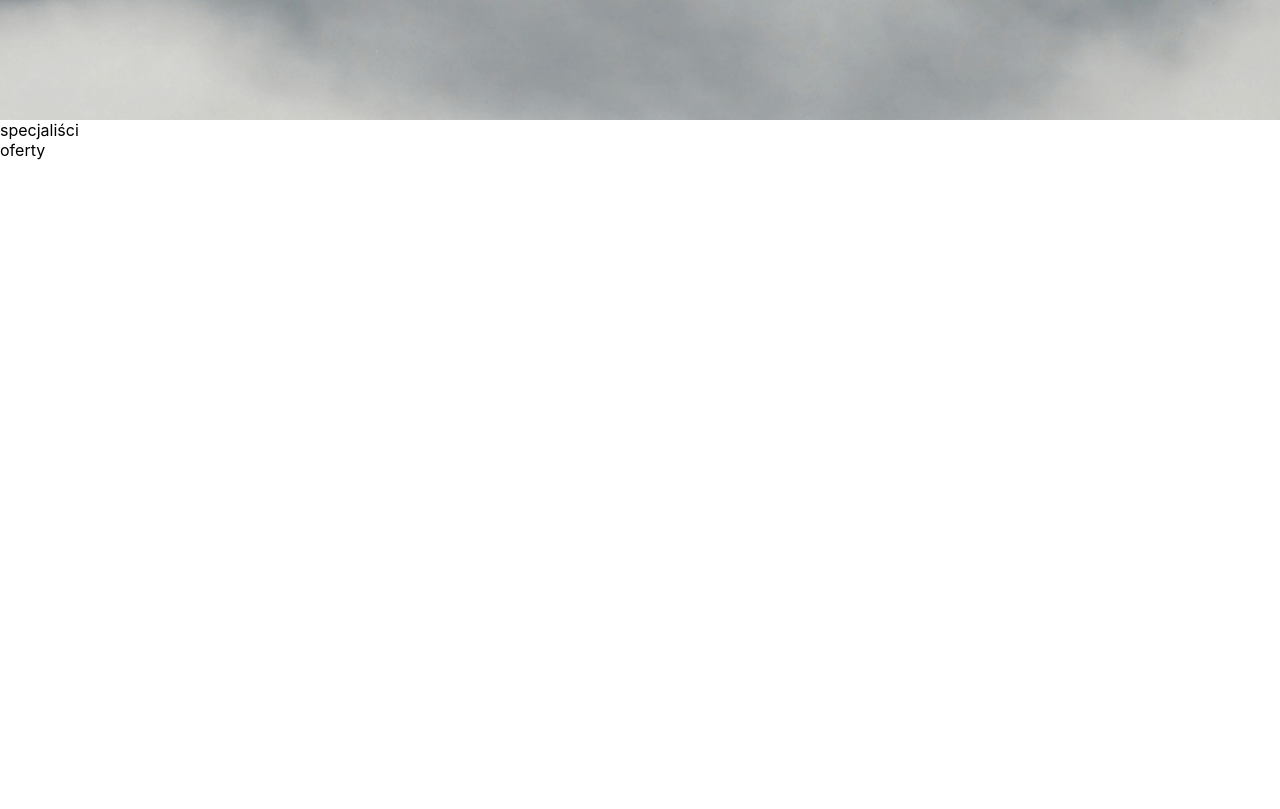
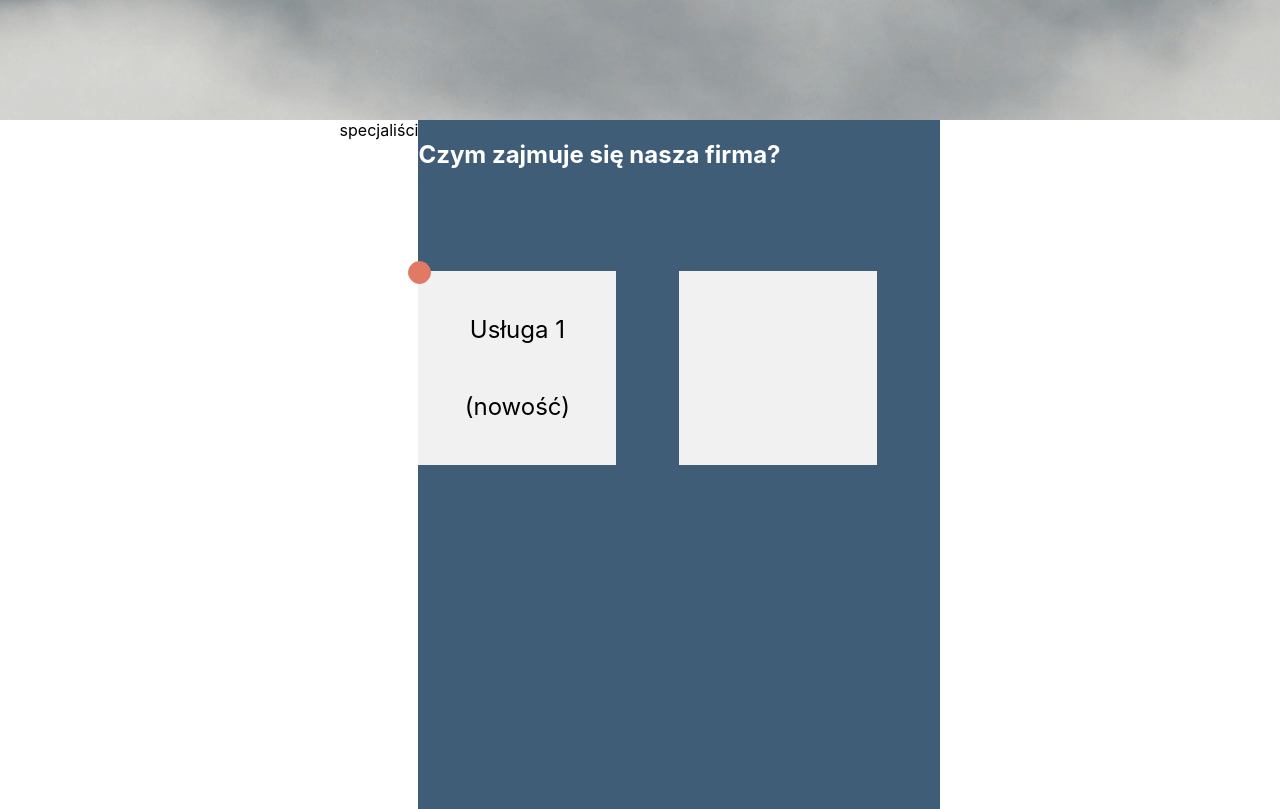
Before and after one commit to katbox9/katarzyna-skrzynecka-projekt-zaliczeniowy-6-react, a React (Create React App) app: page / in a window 1280 px wide. Shown: the part 680-1489 px from the top of the page. Before the commit the page ends 840 px from the top, so only its background shows below. Built offline with nearby package versions, Linux system fonts and the light colour scheme.

Commit message:
change class names to camelCase and create data folder

```diff
--- a/src/App.js
+++ b/src/App.js
@@ -1,13 +1,14 @@
 import styles from "./App.module.css";
-import Header from "./Header/Header";
+import Header from "./Components/Header/Header";
+import Offers from "./Components/Offers/Offers";
 
 function App() {
   return (
     <>
       <Header />
-      <main className="main section">
+      <main className={styles.mainSection}>
         <div>specjaliści</div>
-        <div>oferty</div>
+        <Offers />
       </main>
     </>
   );
--- a/src/App.module.css
+++ b/src/App.module.css
@@ -0,0 +1,5 @@
+.mainSection {
+  display: flex;
+  justify-content: center;
+  align-content: center;
+}
--- /dev/null
+++ b/src/Components/Offers/Offers.js
@@ -0,0 +1,41 @@
+import styles from "./Offers.module.css";
+import offers from "../../data/offers";
+
+const Offers = () => {
+  return (
+    <section className={styles.secondaryMainContainer}>
+      <div className={styles.secondaryContentWraper}>
+        <h2 className={styles.secondaryMainHeading}>
+          Czym zajmuje się nasza firma?
+        </h2>
+        <section className={styles.offerSection} id="offer">
+          <div className={styles.offerContainer}>
+            {offers.map((item) => {
+              return (
+                <div className={styles.offerItem}>
+                  <p>{item.name}</p>
+                  {item.isNew === true ? <p>(nowość)</p> : null}
+                  {item.isNew === true ? (
+                    <div className={styles.redDot}></div>
+                  ) : null}
+                </div>
+              );
+            })}
+            {/* <div className="offer-item">
+              <p>Usługa 1</p>
+              <p>(nowość)</p>
+              <div className="red-dot"></div>
+            </div>
+            <div className="offer-item">Usługa 2</div>
+            <div className="offer-item">Usługa 3</div>
+            <div className="offer-item">Usługa 4</div>
+            <div className="offer-item">Usługa 5</div>
+            <div className="offer-item">Usługa 6</div> */}
+          </div>
+        </section>
+      </div>
+    </section>
+  );
+};
+
+export default Offers;
--- /dev/null
+++ b/src/Components/Offers/Offers.module.css
@@ -0,0 +1,43 @@
+.secondaryMainContainer {
+  background-color: #405d78;
+  height: 689px;
+  color: white;
+}
+.secondaryMainHeading {
+  color: #fff;
+  padding-bottom: 82px;
+}
+.offerContainer {
+  display: grid;
+  grid-template-columns: auto auto auto;
+  justify-content: center;
+  align-items: center;
+  gap: 63px;
+}
+.offerItem {
+  position: relative;
+  display: flex;
+  justify-content: center;
+  align-items: center;
+  flex-direction: column;
+  transition: 0.5s;
+  width: 198px;
+  height: 194px;
+  background: #f1f1f1;
+  color: #000;
+  font-size: 24px;
+}
+.offerItem:hover {
+  transform: scale(1.05);
+}
+.redDot {
+  position: absolute;
+  top: -10px;
+  left: -10px;
+  z-index: 100;
+  width: 21px;
+  height: 21px;
+  border: solid 1px #e07a64;
+  border-radius: 50%;
+  background-color: #e07a64;
+}
--- /dev/null
+++ b/src/data/offers.js
@@ -0,0 +1,3 @@
+const offers = [{ name: "Usługa 1", isNew: true }, {}];
+
+export default offers;
```
Also changed, not shown: src/Components/Experts/Experts.js (renamed from src/Experts/Experts.js, +14 -13 lines), src/Components/Experts/Experts.module.css (renamed from src/Experts/Experts.module.css, +16 -16 lines), src/Components/Header/Header.js (renamed from src/Header/Header.js), src/Components/Header/Header.module.css (renamed from src/Header/Header.module.css).
